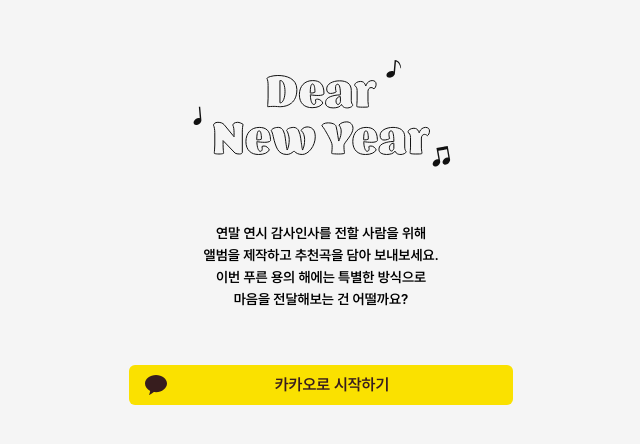
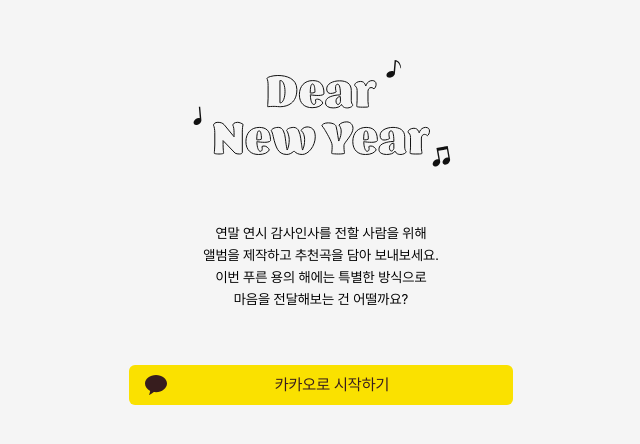
Before and after one commit to whats-the-letter/FE, a Next.js app: page / in a window 1280 px wide. Shown: the part 168-612 px from the top of the page, without its empty margins (319-959 px from the left). Built offline with nearby package versions, Linux system fonts and the light colour scheme.

Commit message:
chore : 폰트 굵기 추가

```diff
--- a/public/styles/globals.css
+++ b/public/styles/globals.css
@@ -18,6 +18,21 @@ html {
   font-family: "Pretendard";
   src: url("/fonts/Pretendard-SemiBold.otf") format("opentype");
   font-style: normal;
+  font-weight: 600;
+}
+
+@font-face {
+  font-family: "Pretendard";
+  src: url("/fonts/Pretendard-Regular.otf") format("opentype");
+  font-style: normal;
+  font-weight: 400;
+}
+
+@font-face {
+  font-family: "Pretendard";
+  src: url("/fonts/Pretendard-ExtraLight.otf") format("opentype");
+  font-style: normal;
+  font-weight: 200;
 }
 
 @keyframes rotateInfinite {
--- a/tailwind.config.js
+++ b/tailwind.config.js
@@ -19,6 +19,8 @@ module.exports = {
       },
       fontFamily: {
         pretendard: ["Pretendard", "sans-serif"],
+
+
       },
     },
   },
```
Also changed, not shown: public/fonts/Pretendard-ExtraLight.otf (added), public/fonts/Pretendard-Regular.otf (added).
